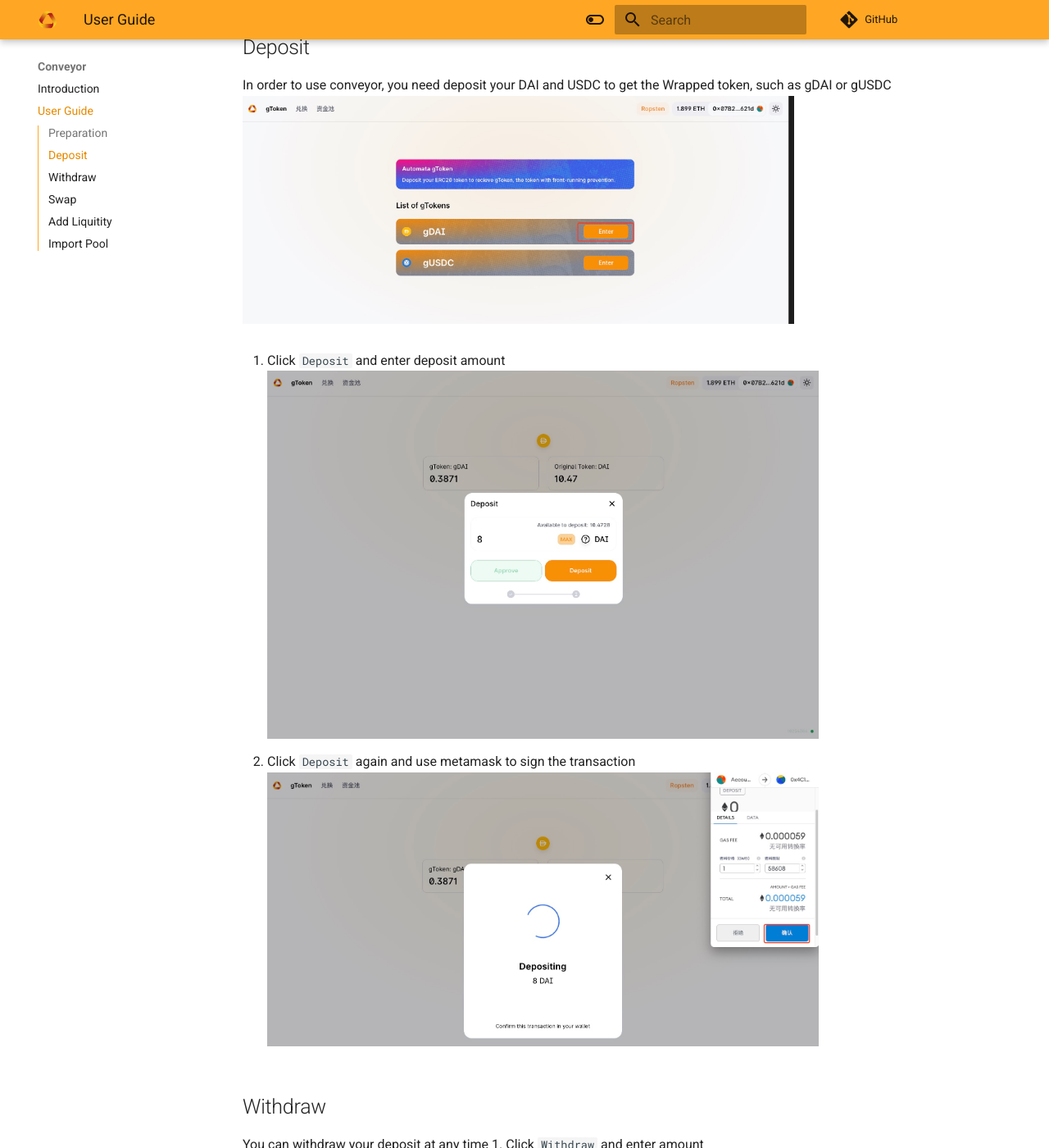
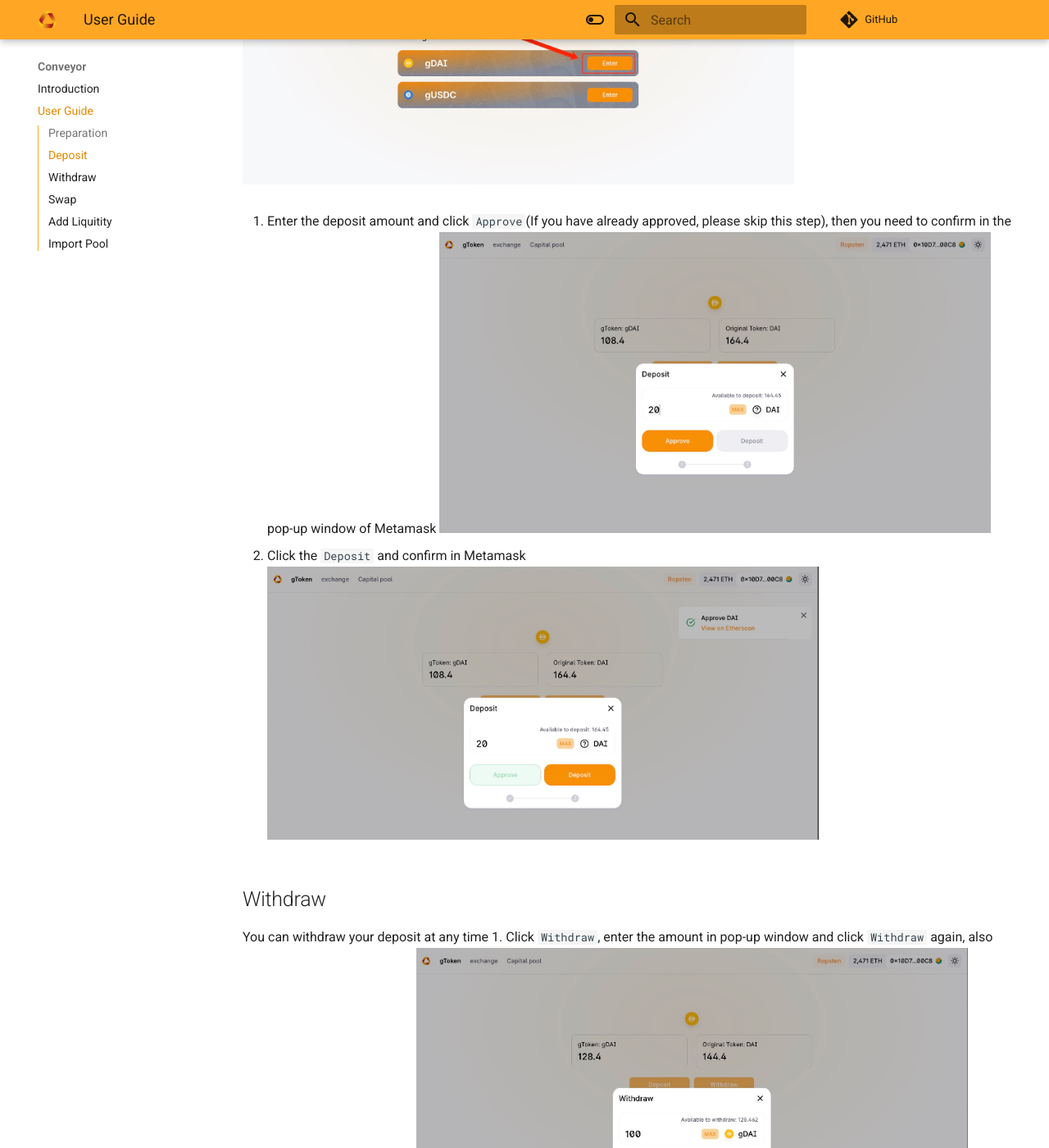
Before and after one commit to automata-network/docs, an MkDocs documentation site: the page built from docs/conveyor/user-guide.md, in a window 1280 px wide and 1400 px high, scrolled down 989 px. Shown: the whole window at 82% size. Built offline with MkDocs 1.6.1 and Material for MkDocs 9.7.7, drawn with Linux system fonts in a browser that asks for light colours; nearby versions of some CDN libraries; comment, search, counter and statistics services are not loaded; some of the changed text lies outside the part shown.

Commit message:
use screenshot of english version

```diff
--- a/docs/conveyor/user-guide.md
+++ b/docs/conveyor/user-guide.md
@@ -5,37 +5,44 @@ At first, you need to get some DAI and USDC tokens, the following steps show how
 1. using [ropsten faucet](https://faucet.ropsten.be/) to get eth of ropsten testnet
 2. using [uniswap](https://app.uniswap.org/#/swap) to swap DAI and USDC, don't forget to connect to the ropsten test network in your Metamask
 ![](../assets/uniswap_swap_network.jpg){width="673" height="463"}
-![](../assets/uniswap_swap_dai.jpg){width="673" height="463"}
+
+!!! Note
+
+    **Please connect your Metamask to the Ropsten Test Network**
 
 ## Deposit
 In order to use conveyor, you need deposit your DAI and USDC to get the Wrapped token, such as gDAI or gUSDC
 ![](../assets/gtoken_gdai.jpg){width="673" height="463"}
 
-1. Click `Deposit` and enter deposit amount
+1. Enter the deposit amount and click `Approve`(If you have already approved, please skip this step), then you need to confirm in the pop-up window of Metamask
+![](../assets/gtoken_gdai_approve.jpg){width="673" height="463"}
+
+2. Click the `Deposit` and confirm in Metamask
 ![](../assets/gtoken_gdai_deposit.jpg){width="673" height="463"}
-
-2. Click `Deposit` again and use metamask to sign the transaction
-![](../assets/gtoken_gdai_sign.jpg){width="673" height="463"}
 
 ## Withdraw
 You can withdraw your deposit at any time
-1. Click `Withdraw` and enter amount
+1. Click `Withdraw`, enter the amount in pop-up window and click `Withdraw` again, also need to confirm in Metamask
 ![](../assets/gtoken_gdai_withdraw.jpg){width="673" height="463"}
-
-2. Click `Withdraw` again and use metamask to sign the transaction
-![](../assets/gtoken_gdai_withdraw_sign.jpg){width="673" height="463"}
 
 ## Swap
 Select the token pair, the `From` represents token you own, `To` represents the token you want to exchange. Then enter the amount of `From` token, and the amount of `To` token will be estimated automatically.
+![](../assets/gtoken_swap_choose.jpg){width="673" height="463"}
 ![](../assets/gtoken_swap.jpg){width="673" height="463"}
 
-Then click `Swap` and confirm, also need to use Metamask to sign the transaction.
+Then click `Swap` and `Confirm Swap`, also need to use Metamask to sign the transaction.
 
 After the transaction is submitted, you can view the transaction on Etherscan
 ![](../assets/gtoken_swap_submitted.jpg){width="673" height="463"}
 
+You can change the transaction settings here
+![](../assets/gtoken_swap_settings.jpg){width="673" height="463"}
+
+If the pool does not exist, you will not allowed to swap
+![](../assets/gtoken_swap_insufficient.jpg){width="673" height="463"}
+
 ## Add Liquitity
-You can add liquitity to a existing pool, or create a pair, the processes are similar
+You can add liquitity to a existing pool, or create a pair. The operation processes are similar
 ![](../assets/gtoken_add_liquitity.jpg){width="673" height="463"}
 
 Choose the pair and enter the amount, then click `Supply` and sign transactions using Metamask
```
Also changed, not shown: docs/assets/gtoken_add_liquitity.jpg, docs/assets/gtoken_add_liquitity_op.jpg, docs/assets/gtoken_gdai.jpg, docs/assets/gtoken_gdai_approve.jpg (added), docs/assets/gtoken_gdai_deposit.jpg, docs/assets/gtoken_gdai_sign.jpg (deleted), docs/assets/gtoken_gdai_withdraw.jpg, docs/assets/gtoken_gdai_withdraw_sign.jpg (deleted), docs/assets/gtoken_import_pool.jpg, docs/assets/gtoken_import_result.jpg, docs/assets/gtoken_swap.jpg, docs/assets/gtoken_swap_choose.jpg (added), docs/assets/gtoken_swap_insufficient.jpg (added), docs/assets/gtoken_swap_settings.jpg (added), 3 more files.
